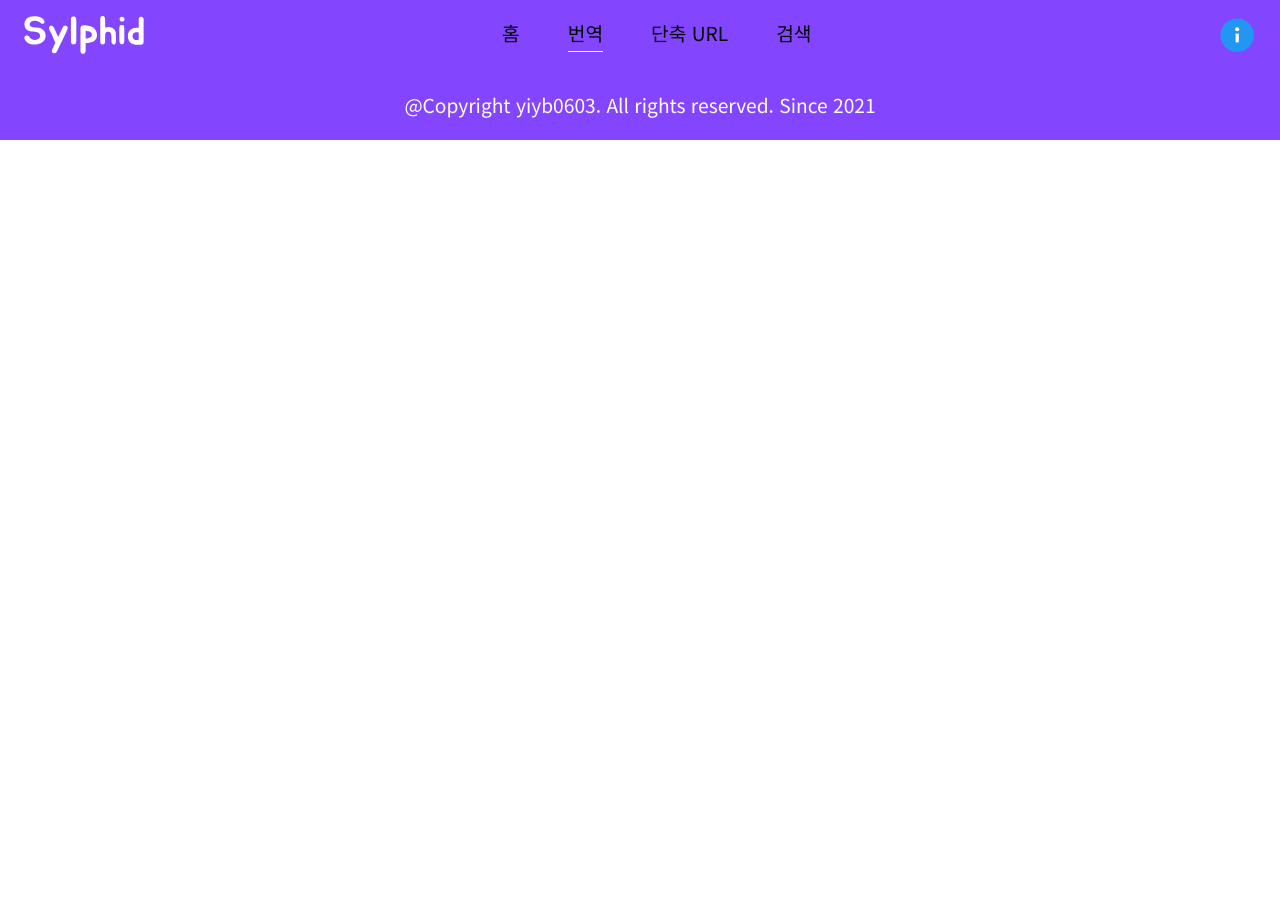
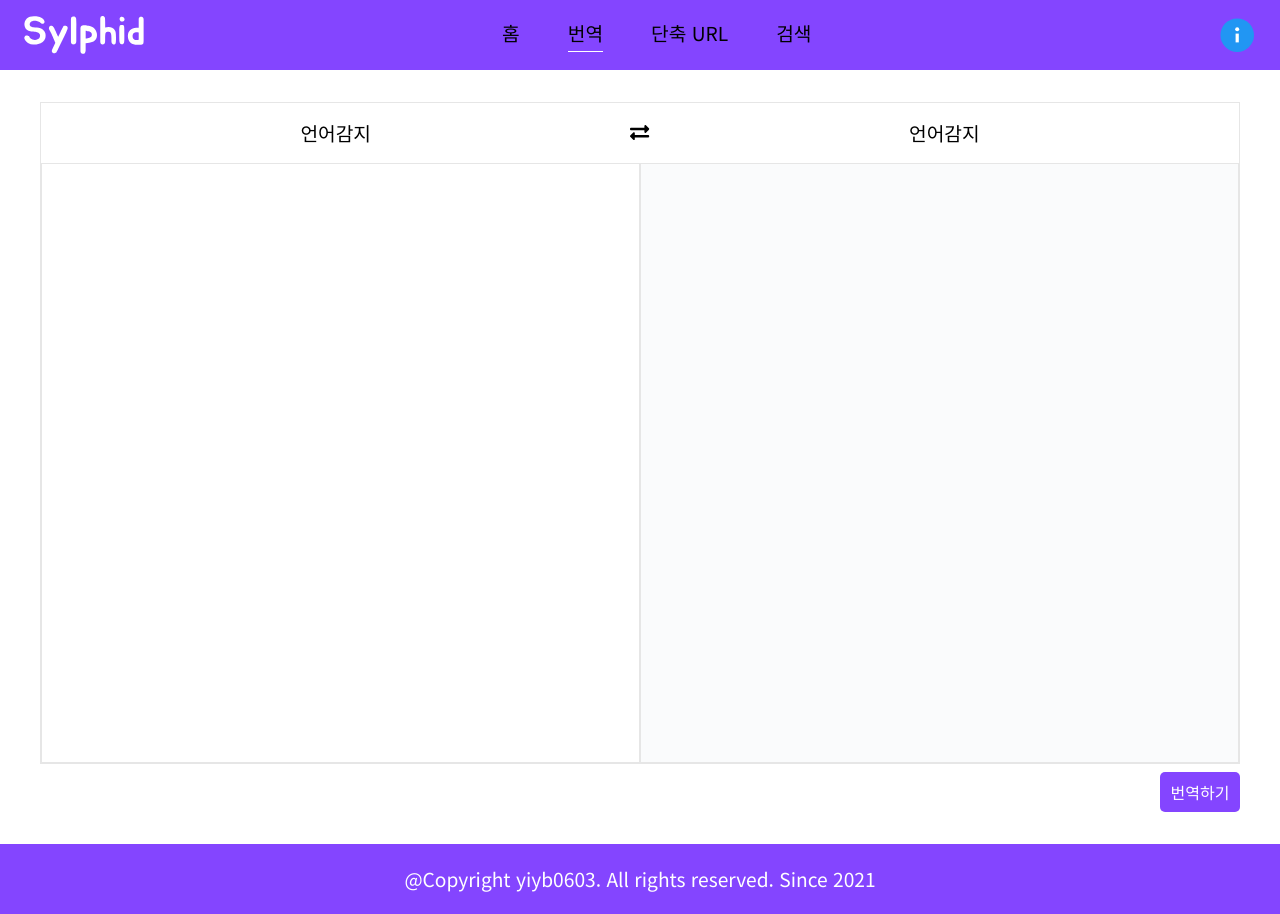
Before and after one commit to yiyb0603/Sylphid_Web, a React app: page /translate in a window 1280 px wide. Before the commit the page ends 800 px from the top, so only its background shows below. Built offline with nearby package versions, Linux system fonts and the light colour scheme.

Commit message:
Add: Translate Template

```diff
--- a/src/components/App.tsx
+++ b/src/components/App.tsx
@@ -1,5 +1,6 @@
 import { Fragment } from 'react';
-import { css, Global, SerializedStyles } from '@emotion/react';
+import { Global } from '@emotion/react';
+import globalStyle from 'styles/globalStyle';
 import Routes from './Routes';
 
 const App = (): JSX.Element => {
@@ -11,22 +12,4 @@ const App = (): JSX.Element => {
   );
 };
 
-const globalStyle: SerializedStyles = css`
-  @import url(//fonts.googleapis.com/earlyaccess/notosanskr.css);
-
-  * {
-    margin: 0;
-    padding: 0;
-    box-sizing: border-box;
-    font-family: 'Noto Sans KR' !important;
-  }
-
-  html,
-  body,
-  #root {
-    width: 100%;
-    height: 100%;
-  }
-`;
-
 export default App;
--- a/src/components/Common/Button.tsx
+++ b/src/components/Common/Button.tsx
@@ -10,6 +10,7 @@ type ButtonProps = {
   backgroundColor?: string;
   padding?: string;
   margin?: string;
+  fontSize?: string;
   children: ReactNode;
   onClick: () => void | Promise<void>;
 }
@@ -21,6 +22,7 @@ const Button = ({
   backgroundColor = palette.main,
   padding = '0, 0, 0, 0',
   margin = '0, 0, 0, 0',
+  fontSize = '14px',
   children,
   onClick,
 }: ButtonProps): JSX.Element => {
@@ -33,6 +35,7 @@ const Button = ({
         backgroundColor,
         padding,
         margin,
+        fontSize,
       })}
       onClick={onClick}
     >{children}</button>
@@ -46,6 +49,7 @@ type ButtonCSSProps = {
   backgroundColor: string;
   padding: string;
   margin: string;
+  fontSize: string;
 }
 
 const buttonCSS = ({
@@ -55,6 +59,7 @@ const buttonCSS = ({
   backgroundColor,
   padding,
   margin,
+  fontSize,
 }: ButtonCSSProps): SerializedStyles => css`
   width: ${width};
   height: ${height};
@@ -62,6 +67,7 @@ const buttonCSS = ({
   background-color: ${backgroundColor};
   padding: ${padding};
   margin: ${margin};
+  font-size: ${fontSize};
   outline: none;
   border: none;
   border-radius: 5px;
--- a/src/components/Common/PageTemplate.tsx
+++ b/src/components/Common/PageTemplate.tsx
@@ -1,3 +1,5 @@
+import { css } from '@emotion/react';
+import { SerializedStyles } from '@emotion/utils';
 import { Fragment, ReactNode } from 'react';
 import Footer from './Footer';
 import Header from './Header';
@@ -12,10 +14,18 @@ const PageTemplate = ({
   return (
     <Fragment>
       <Header />
-      {children}
+      <div css={pageChildren}>
+        {children}
+      </div>
       <Footer />
     </Fragment>
   );
-}
+};
+
+const pageChildren: SerializedStyles = css`
+  width: 100%;
+  max-width: 1200px;
+  margin: 2rem auto;
+`;
 
 export default PageTemplate;
--- a/src/components/Home/index.tsx
+++ b/src/components/Home/index.tsx
@@ -1,18 +1,11 @@
-import { css, SerializedStyles } from '@emotion/react';
 import HomeTitle from './HomeTitle';
 
 const Home = (): JSX.Element => {
   return (
-    <div css={home}>
+    <div>
       <HomeTitle />
     </div>
   );
 }
 
-const home: SerializedStyles = css`
-  width: 100%;
-  max-width: 1024px;
-  margin: 2em auto;
-`;
-
 export default Home;
--- /dev/null
+++ b/src/components/Translate/TranslateBox/LanguageSelect.tsx
@@ -0,0 +1,28 @@
+import { css } from '@emotion/react';
+import { SerializedStyles } from '@emotion/utils';
+import { FaExchangeAlt } from 'react-icons/fa';
+import { fontSize } from 'styles/fontSize';
+
+const LanguageSelect = (): JSX.Element => {
+  return (
+    <div css={languageSelect}>
+      <div>언어감지</div>
+      <FaExchangeAlt />
+      <div>언어감지</div>
+    </div>
+  );
+};
+
+const languageSelect: SerializedStyles = css`
+  height: 60px;
+  display: flex;
+  justify-content: space-evenly;
+  align-items: center;
+
+  & > * {
+    font-size: ${fontSize.small};
+    cursor: pointer;
+  }
+`;
+
+export default LanguageSelect;
--- /dev/null
+++ b/src/components/Translate/TranslateBox/TranslatePreview.tsx
@@ -0,0 +1,41 @@
+import { css } from '@emotion/react';
+import { SerializedStyles } from '@emotion/utils';
+import { fontSize } from 'styles/fontSize';
+import { palette } from 'styles/palette';
+
+const TranslatePreview = (): JSX.Element => {
+  return (
+    <div css={translatePreviewWrapper}>
+      <textarea
+        css={translateTextarea}
+      ></textarea>
+
+      <textarea
+        css={translatePreview}
+        readOnly={true}
+      ></textarea>
+    </div>
+  );
+};
+
+const translatePreviewWrapper: SerializedStyles = css`
+  height: 600px;
+  display: flex;
+
+  & textarea {
+    flex: 1;
+    border: 1px solid ${palette.lighterGray};
+    padding: 0.75rem;
+    font-size: ${fontSize.smallest};
+  }
+`;
+
+const translateTextarea: SerializedStyles = css`
+  background-color: ${palette.white};
+`;
+
+const translatePreview: SerializedStyles = css`
+  background-color: ${palette.snow};
+`;
+
+export default TranslatePreview;
--- /dev/null
+++ b/src/components/Translate/TranslateBox/index.tsx
@@ -0,0 +1,21 @@
+import { css } from '@emotion/react';
+import { SerializedStyles } from '@emotion/utils';
+import { palette } from 'styles/palette';
+import LanguageSelect from './LanguageSelect';
+import TranslatePreview from './TranslatePreview';
+
+const TranslateBox = (): JSX.Element => {
+  return (
+    <div css={translateBox}>
+      <LanguageSelect />
+      <TranslatePreview />
+    </div>
+  );
+};
+
+const translateBox: SerializedStyles = css`
+  width: 100%;
+  border: 1px solid ${palette.lighterGray};
+`;
+
+export default TranslateBox;
--- a/src/components/Translate/index.tsx
+++ b/src/components/Translate/index.tsx
@@ -1,7 +1,30 @@
+import { css } from '@emotion/react';
+import { SerializedStyles } from '@emotion/utils';
+import Button from 'components/Common/Button';
+import { fontSize } from 'styles/fontSize';
+import TranslateBox from './TranslateBox';
+
 const Translate = (): JSX.Element => {
   return (
-    <div></div>
+    <div css={translateWrapper}>
+      <TranslateBox />
+      <Button
+        width={'80px'}
+        margin={'0.5rem 0 0 0'}
+        padding={'0.5rem 0'}
+        fontSize={fontSize.smallest}
+        onClick={() => {}}
+      >
+        번역하기
+      </Button>
+    </div>
   );
 };
 
+const translateWrapper: SerializedStyles = css`
+  display: flex;
+  flex-direction: column;
+  align-items: flex-end;
+`;
+
 export default Translate;
--- /dev/null
+++ b/src/styles/globalStyle.ts
@@ -0,0 +1,34 @@
+import { css, SerializedStyles } from '@emotion/react';
+
+const globalStyle: SerializedStyles = css`
+  @import url(//fonts.googleapis.com/earlyaccess/notosanskr.css);
+
+  * {
+    margin: 0;
+    padding: 0;
+    box-sizing: border-box;
+    font-family: 'Noto Sans KR' !important;
+
+    &:focus {
+      outline: none;
+    }
+  }
+
+  html,
+  body,
+  #root {
+    width: 100%;
+    height: 100%;
+  }
+
+  td {
+    vertical-align: middle;
+  }
+
+  textarea {
+    resize: none;
+    text-decoration: none;
+  }
+`;
+
+export default globalStyle;
--- a/src/styles/palette.ts
+++ b/src/styles/palette.ts
@@ -15,10 +15,5 @@ export const palette = {
 	white: '#ffffff',
 	lighterBlack: '#495057',
 	black: '#000000',
-	snow: '#dff9fb',
-	bronze: '#cd7f32',
-	silver: '#c0c0c0',
-	platinum: '#44ad9a',
-	diamond: '#659abf',
-	master: '#fa465b',
+	snow: '#FAFBFC',
 };
```
Also changed, not shown: src/lib/language.ts (added, +71 -0 lines).
